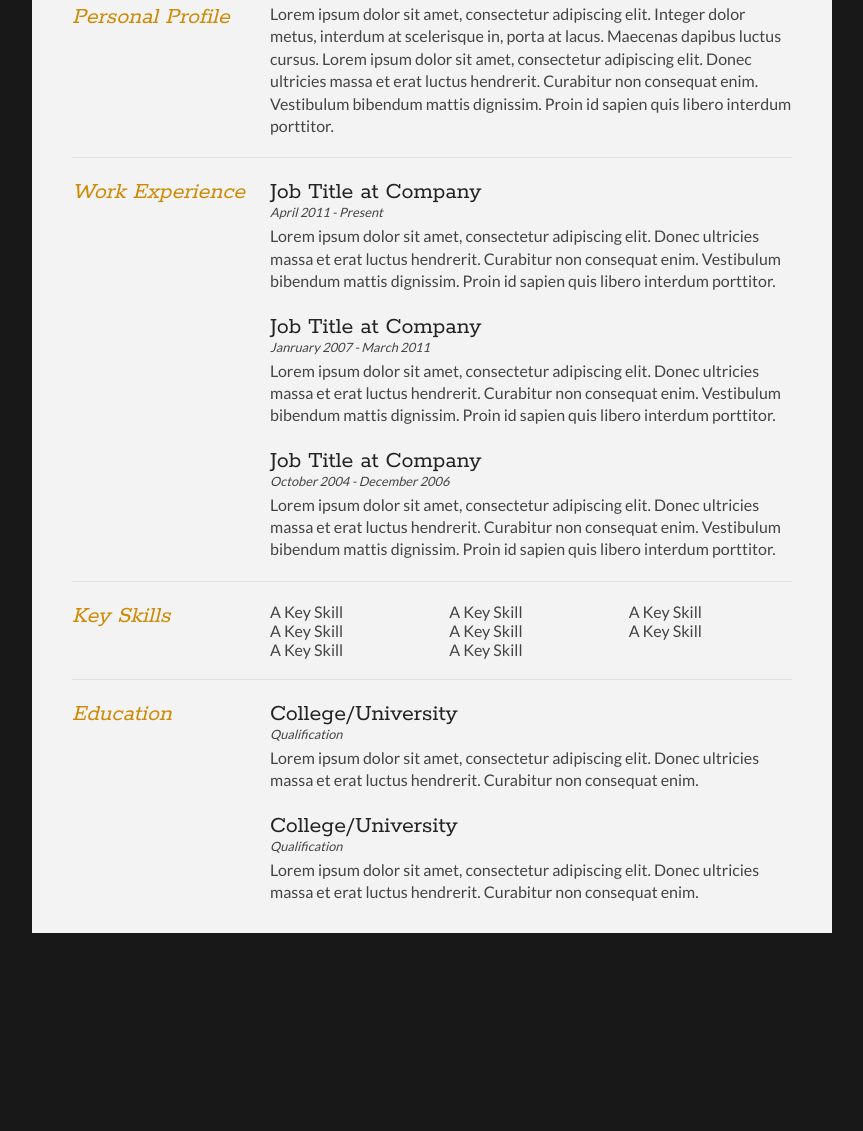
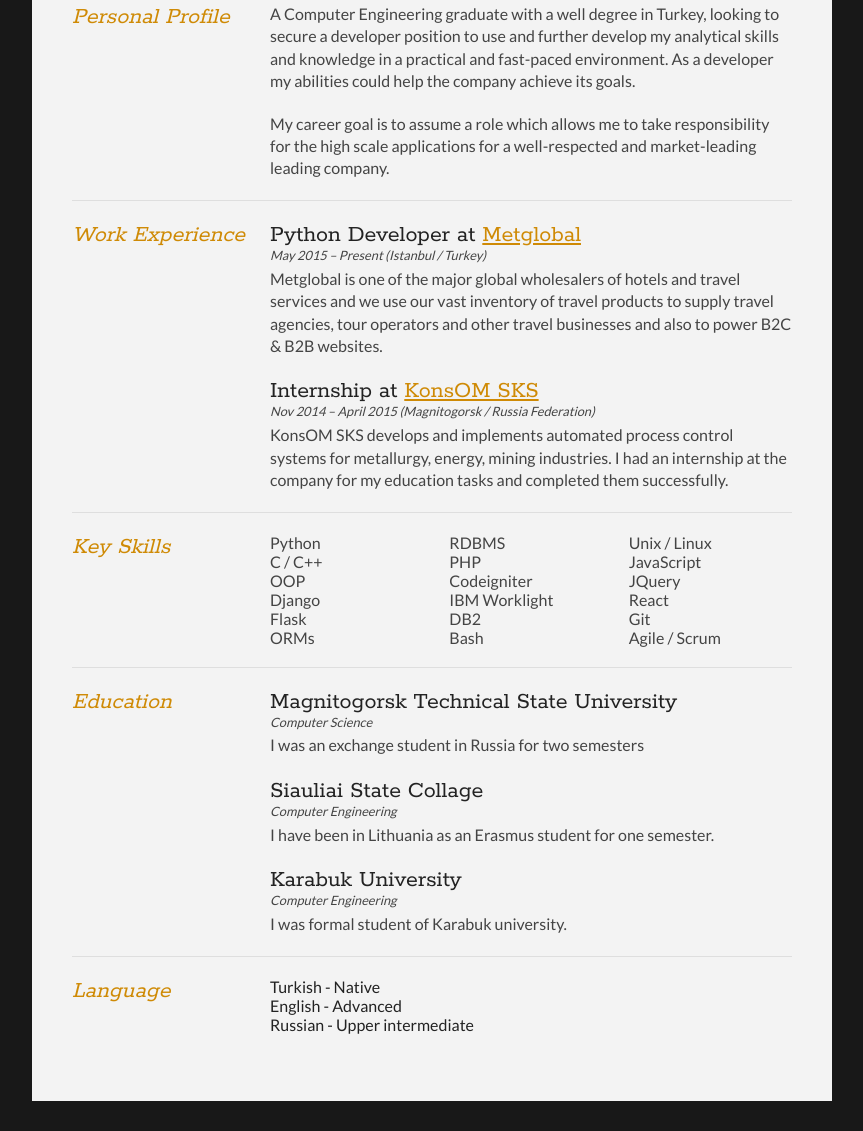
Before and after one commit to erkanay/erkanay.github.io, a plain HTML site: page index.html in a window 1280 px wide. Shown: the part 175-1306 px from the top of the page, without its empty margins (208-1071 px from the left). Before the commit the page ends 1138 px from the top, so only its background shows below. Drawn offline with Linux system fonts and the light colour scheme.

Commit message:
finalize template and content

```diff
--- a/index.html
+++ b/index.html
@@ -1,7 +1,7 @@
 <!DOCTYPE html>
 <html>
 <head>
-<title>Joe Bloggs - Curriculum Vitae</title>
+<title>Erkan Ay @Software Developer</title>
 
 <meta name="viewport" content="width=device-width"/>
 <meta name="description" content="The Curriculum Vitae of Joe Bloggs."/>
@@ -44,7 +44,10 @@
 				</div>
 
 				<div class="sectionContent">
-					<p>Lorem ipsum dolor sit amet, consectetur adipiscing elit. Integer dolor metus, interdum at scelerisque in, porta at lacus. Maecenas dapibus luctus cursus. Lorem ipsum dolor sit amet, consectetur adipiscing elit. Donec ultricies massa et erat luctus hendrerit. Curabitur non consequat enim. Vestibulum bibendum mattis dignissim. Proin id sapien quis libero interdum porttitor.</p>
+					<p>A Computer Engineering graduate with a well degree in Turkey, looking to secure a developer position to use and further develop my analytical skills and knowledge in a practical and fast-paced environment. As a developer my abilities could help the company achieve its goals.
+					</p>
+					<p>
+ 					My career goal is to assume a role which allows me to take responsibility for the high scale applications for a well-respected and market-leading leading company.</p>
 				</div>
 			</article>
 			<div class="clear"></div>
@@ -58,21 +61,20 @@
 
 			<div class="sectionContent">
 				<article>
-					<h2>Job Title at Company</h2>
-					<p class="subDetails">April 2011 - Present</p>
-					<p>Lorem ipsum dolor sit amet, consectetur adipiscing elit. Donec ultricies massa et erat luctus hendrerit. Curabitur non consequat enim. Vestibulum bibendum mattis dignissim. Proin id sapien quis libero interdum porttitor.</p>
+					<h2>Python Developer at <a href="http://www.metglobal.com" id="company-link" target="_blank">Metglobal</a></h2>
+					<p class="subDetails">May 2015 – Present
+					(Istanbul / Turkey)</p>
+					<p>Metglobal is one of the major global wholesalers of hotels and travel services and we use our vast inventory of travel products to supply travel agencies, tour operators and other travel businesses and also to power B2C & B2B websites.</p>
 				</article>
 
 				<article>
-					<h2>Job Title at Company</h2>
-					<p class="subDetails">Janruary 2007 - March 2011</p>
-					<p>Lorem ipsum dolor sit amet, consectetur adipiscing elit. Donec ultricies massa et erat luctus hendrerit. Curabitur non consequat enim. Vestibulum bibendum mattis dignissim. Proin id sapien quis libero interdum porttitor.</p>
-				</article>
+					<h2>Internship at <a href="https://www.konsom.ru/" id="company-link" target="_blank"> KonsOM SKS</a></h2>
+					<p class="subDetails">Nov 2014 – April 2015
+					(Magnitogorsk / Russia Federation)
+					</p>
+					<p>KonsOM SKS develops and implements automated process control systems for metallurgy, energy, mining industries.
 
-				<article>
-					<h2>Job Title at Company</h2>
-					<p class="subDetails">October 2004 - December 2006</p>
-					<p>Lorem ipsum dolor sit amet, consectetur adipiscing elit. Donec ultricies massa et erat luctus hendrerit. Curabitur non consequat enim. Vestibulum bibendum mattis dignissim. Proin id sapien quis libero interdum porttitor.</p>
+					I had an internship at the company for my education tasks and completed them successfully.</p>
 				</article>
 			</div>
 			<div class="clear"></div>
@@ -86,14 +88,24 @@
 
 			<div class="sectionContent">
 				<ul class="keySkills">
-					<li>A Key Skill</li>
-					<li>A Key Skill</li>
-					<li>A Key Skill</li>
-					<li>A Key Skill</li>
-					<li>A Key Skill</li>
-					<li>A Key Skill</li>
-					<li>A Key Skill</li>
-					<li>A Key Skill</li>
+					<li>Python</li>
+					<li>C / C++</li>
+					<li>OOP</li>
+					<li>Django</li>
+					<li>Flask</li>
+					<li>ORMs</li>
+					<li>RDBMS</li>
+					<li>PHP</li>
+					<li>Codeigniter</li>
+					<li>IBM Worklight</li>
+					<li>DB2</li>
+					<li>Bash</li>
+					<li>Unix / Linux</li>
+					<li>JavaScript</li>
+					<li>JQuery</li>
+					<li>React</li>
+					<li>Git</li>
+					<li>Agile / Scrum</li>
 				</ul>
 			</div>
 			<div class="clear"></div>
@@ -107,18 +119,44 @@
 
 			<div class="sectionContent">
 				<article>
-					<h2>College/University</h2>
-					<p class="subDetails">Qualification</p>
-					<p>Lorem ipsum dolor sit amet, consectetur adipiscing elit. Donec ultricies massa et erat luctus hendrerit. Curabitur non consequat enim.</p>
+					<h2>Magnitogorsk Technical State University</h2>
+					<p class="subDetails">Computer Science</p>
+					<p>I was an exchange student in Russia for two semesters</p>
 				</article>
 
 				<article>
-					<h2>College/University</h2>
-					<p class="subDetails">Qualification</p>
-					<p>Lorem ipsum dolor sit amet, consectetur adipiscing elit. Donec ultricies massa et erat luctus hendrerit. Curabitur non consequat enim.</p>
+					<h2>Siauliai State Collage</h2>
+					<p class="subDetails">Computer Engineering</p>
+					<p>I have been in Lithuania as an Erasmus student for one semester.</p>
+				</article>
+
+				<article>
+					<h2>Karabuk University</h2>
+					<p class="subDetails">Computer Engineering</p>
+					<p>I was formal student of Karabuk university.</p>
 				</article>
 			</div>
 			<div class="clear"></div>
+		</section>
+		<section>
+			<div class="sectionTitle">
+				<h1>Language</h1>
+			</div>
+
+			<div class="sectionContent">
+				<article>
+					<h3>Turkish - Native</h3>
+				</article>
+				<article>
+					<h3>English - Advanced</h3>
+				</article>
+				<article>
+					<h3>Russian - Upper intermediate</h3>
+				</article>
+			</div>
+
+			<div class="clear"></div>
+			<br><br><br>
 		</section>
 
 	</div>
--- a/style.css
+++ b/style.css
@@ -353,3 +353,7 @@ section:last-child {
 	-moz-animation-delay: 0, 2.5s;
 	animation-delay: 0, 2.5s;
 }
+
+#company-link{
+	color:#cf8a05;
+}
```
